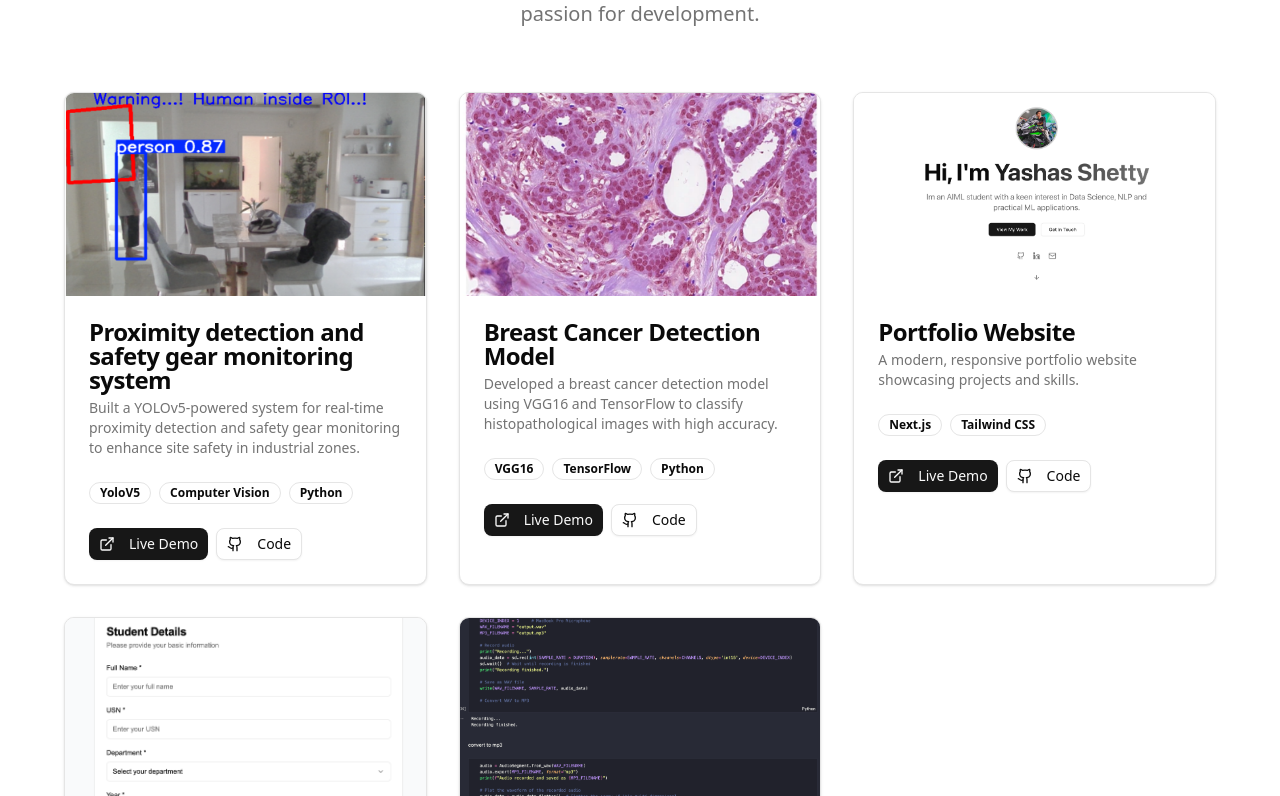
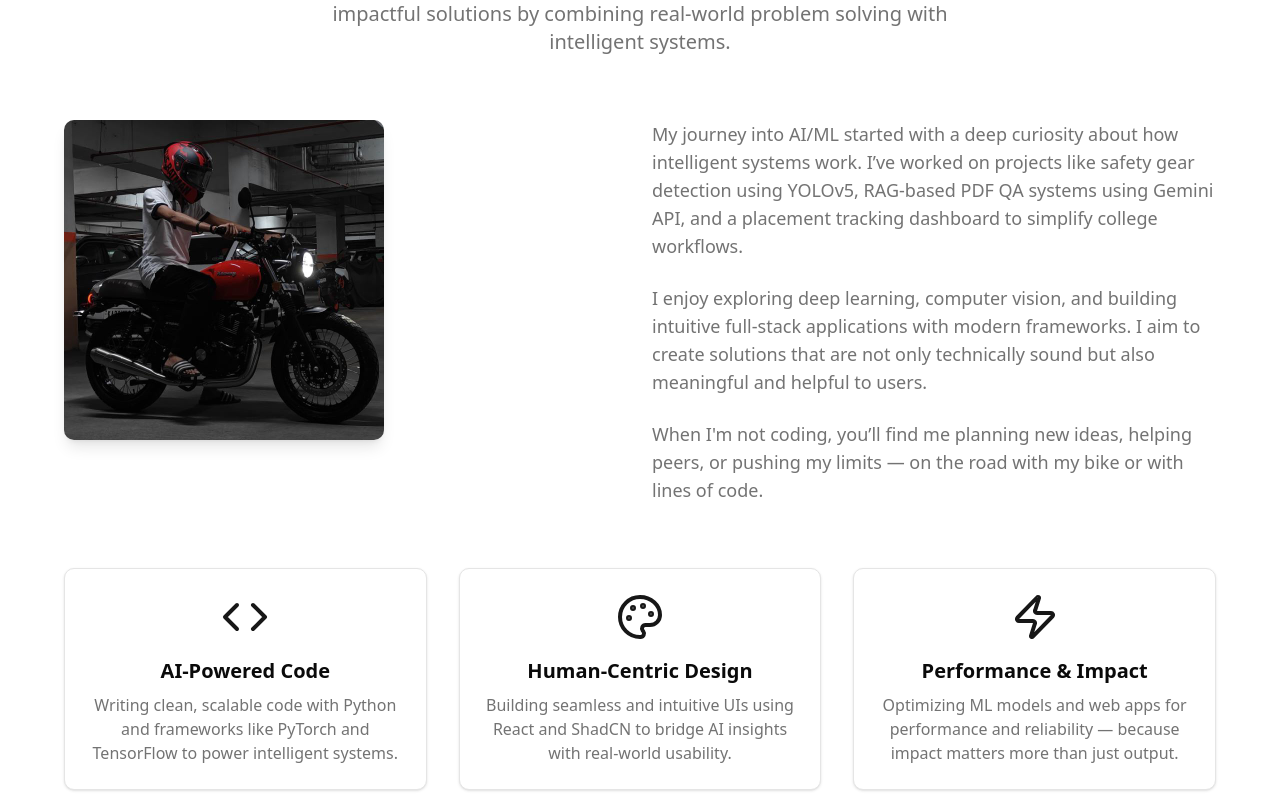
Before and after one commit to yashas2604/MyPortfolio, a Next.js app: page / in a window 1280 px wide. Shown: the part 964-1760 px from the top of the page. Built offline with nearby package versions, Linux system fonts and the light colour scheme.

Commit message:
Added about

```diff
--- a/src/app/page.tsx
+++ b/src/app/page.tsx
@@ -1,6 +1,6 @@
 import { Header } from "@/components/header"
 import { Hero } from "@/components/hero"
-// import { About } from "@/components/about"
+import { About } from "@/components/about"
 // import { Skills } from "@/components/skills"
 import { Projects } from "@/components/projects"
 // import { Contact } from "@/components/contact"
@@ -12,7 +12,7 @@ export default function Portfolio() {
       <Header />
       <main>
         <Hero />
-        {/* <About /> */}
+        <About />
         {/* <Skills /> */}
         <Projects />
         {/* <Contact /> */}
--- a/src/components/about.tsx
+++ b/src/components/about.tsx
@@ -1,67 +1,76 @@
-// import { Card, CardContent } from "@/components/ui/card"
-// import { Code, Palette, Zap } from "lucide-react"
+import { Card, CardContent } from "@/components/ui/card"
+import { Code, Palette, Zap } from "lucide-react"
 
-// export function About() {
-//   return (
-//     <section id="about" className="py-20 px-4 sm:px-6 lg:px-8">
-//       <div className="container mx-auto max-w-6xl">
-//         <div className="text-center mb-16">
-//           <h2 className="text-3xl sm:text-4xl font-bold mb-4">About Me</h2>
-//           <p className="text-xl text-muted-foreground max-w-2xl mx-auto">
-//             I'm a passionate developer with 5+ years of experience creating digital solutions that bridge the gap
-//             between design and functionality.
-//           </p>
-//         </div>
+export function About() {
+  return (
+    <section id="about" className="py-20 px-4 sm:px-6 lg:px-8">
+      <div className="container mx-auto max-w-6xl">
+        <div className="text-center mb-16">
+          <h2 className="text-3xl sm:text-4xl font-bold mb-4">About Me</h2>
+          <p className="text-xl text-muted-foreground max-w-2xl mx-auto">
+            I&apos;m an enthusiastic AI/ML engineer with a strong drive to build impactful solutions by combining
+            real-world problem solving with intelligent systems.
+          </p>
+        </div>
 
-//         <div className="grid md:grid-cols-2 gap-12 items-center mb-16">
-//           <div>
-//             <img src="/placeholder.svg?height=400&width=500" alt="Workspace" className="rounded-lg shadow-lg" />
-//           </div>
-//           <div className="space-y-6">
-//             <p className="text-lg text-muted-foreground">
-//               I specialize in building modern web applications using cutting-edge technologies. My journey started with
-//               a curiosity for how things work, which led me to pursue computer science and eventually become a
-//               full-stack developer.
-//             </p>
-//             <p className="text-lg text-muted-foreground">
-//               When I'm not coding, you can find me exploring new design trends, contributing to open-source projects, or
-//               sharing knowledge with the developer community through blog posts and mentoring.
-//             </p>
-//           </div>
-//         </div>
+        <div className="grid md:grid-cols-2 gap-4 md:gap-x-6 md:gap-y-2 mb-16 items-start">
+          <div className="flex justify-center md:justify-start">
+            <img
+              src="/about.jpeg"
+              alt="bike"
+              className="w-full max-w-xs h-auto rounded-lg shadow-lg"
+            />
+          </div>
+          <div className="space-y-6 max-w-prose">
+            <p className="text-lg text-muted-foreground">
+              My journey into AI/ML started with a deep curiosity about how intelligent systems work. I’ve worked on
+              projects like safety gear detection using YOLOv5, RAG-based PDF QA systems using Gemini API, and a
+              placement tracking dashboard to simplify college workflows.
+            </p>
+            <p className="text-lg text-muted-foreground">
+              I enjoy exploring deep learning, computer vision, and building intuitive full-stack applications with
+              modern frameworks. I aim to create solutions that are not only technically sound but also meaningful and
+              helpful to users.
+            </p>
+            <p className="text-lg text-muted-foreground">
+              When I&apos;m not coding, you’ll find me planning new ideas, helping peers, or pushing my limits — on the road
+              with my bike or with lines of code.
+            </p>
+          </div>
+        </div>
 
-//         <div className="grid sm:grid-cols-3 gap-8">
-//           <Card>
-//             <CardContent className="p-6 text-center">
-//               <Code className="h-12 w-12 mx-auto mb-4 text-primary" />
-//               <h3 className="text-xl font-semibold mb-2">Clean Code</h3>
-//               <p className="text-muted-foreground">
-//                 Writing maintainable, scalable code that follows best practices and industry standards.
-//               </p>
-//             </CardContent>
-//           </Card>
+        <div className="grid sm:grid-cols-3 gap-8">
+          <Card>
+            <CardContent className="p-6 text-center">
+              <Code className="h-12 w-12 mx-auto mb-4 text-primary" />
+              <h3 className="text-xl font-semibold mb-2">AI-Powered Code</h3>
+              <p className="text-muted-foreground">
+                Writing clean, scalable code with Python and frameworks like PyTorch and TensorFlow to power intelligent systems.
+              </p>
+            </CardContent>
+          </Card>
 
-//           <Card>
-//             <CardContent className="p-6 text-center">
-//               <Palette className="h-12 w-12 mx-auto mb-4 text-primary" />
-//               <h3 className="text-xl font-semibold mb-2">Design Focus</h3>
-//               <p className="text-muted-foreground">
-//                 Creating beautiful, intuitive user interfaces that provide exceptional user experiences.
-//               </p>
-//             </CardContent>
-//           </Card>
+          <Card>
+            <CardContent className="p-6 text-center">
+              <Palette className="h-12 w-12 mx-auto mb-4 text-primary" />
+              <h3 className="text-xl font-semibold mb-2">Human-Centric Design</h3>
+              <p className="text-muted-foreground">
+                Building seamless and intuitive UIs using React and ShadCN to bridge AI insights with real-world usability.
+              </p>
+            </CardContent>
+          </Card>
 
-//           <Card>
-//             <CardContent className="p-6 text-center">
-//               <Zap className="h-12 w-12 mx-auto mb-4 text-primary" />
-//               <h3 className="text-xl font-semibold mb-2">Performance</h3>
-//               <p className="text-muted-foreground">
-//                 Optimizing applications for speed, accessibility, and seamless user interactions.
-//               </p>
-//             </CardContent>
-//           </Card>
-//         </div>
-//       </div>
-//     </section>
-//   )
-// }
+          <Card>
+            <CardContent className="p-6 text-center">
+              <Zap className="h-12 w-12 mx-auto mb-4 text-primary" />
+              <h3 className="text-xl font-semibold mb-2">Performance & Impact</h3>
+              <p className="text-muted-foreground">
+                Optimizing ML models and web apps for performance and reliability — because impact matters more than just output.
+              </p>
+            </CardContent>
+          </Card>
+        </div>
+      </div>
+    </section>
+  )
+}
```
Also changed, not shown: public/about.jpeg (added).
